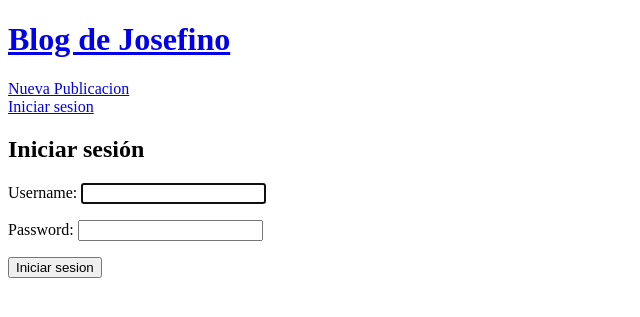
After one commit to andresabreudacosta/CRUDmasBOOTSTRAP, a Django app: page /accounts/login/ in a window 1280 px wide. The commit adds this page. Shown: the top 317 px of the page, without its empty margins (0-640 px from the left). Run offline with Django 5.2, Linux system fonts and the light colour scheme.

Commit message:
publication/login done

```diff
--- a/django_project/settings.py
+++ b/django_project/settings.py
@@ -124,3 +124,6 @@ STATIC_URL = 'static/'
 # https://docs.djangoproject.com/en/5.1/ref/settings/#default-auto-field
 
 DEFAULT_AUTO_FIELD = 'django.db.models.BigAutoField'
+
+#login redirect
+LOGIN_REDIRECT_URL =  'publications-list'
--- a/django_project/urls.py
+++ b/django_project/urls.py
@@ -20,5 +20,5 @@ from django.urls import path, include
 urlpatterns = [
     path('admin/', admin.site.urls),
     path('', include('blog.urls')), #agregamos la url de la app blog
-
+    path('accounts/', include('django.contrib.auth.urls')), #nuevo
 ]
--- a/templates/_base.html
+++ b/templates/_base.html
@@ -13,10 +13,16 @@
 
    <div>
 
+  </header>
+  {% if user.is_authenticated %}
+      <p> Hola {{user.username}} <p>
+  {% else  %}
+
+        <a href="{% url 'login'%}">Iniciar sesion</a>
+
+  {% endif %}
 
 
-
-  </HEAder>
   {% block content %}
 
   {% endblock content %}
--- /dev/null
+++ b/templates/registration/login.html
@@ -0,0 +1,13 @@
+{% extends "_base.html" %}
+
+
+{% block content %}
+    <h2>Iniciar sesión</h2>
+    <form method="post">
+        {% csrf_token %}
+        {{ form.as_p }}
+        <button type="submit">Iniciar sesion</button>
+    </form>
+
+
+{% endblock content %}
```
Also changed, not shown: db.sqlite3.
